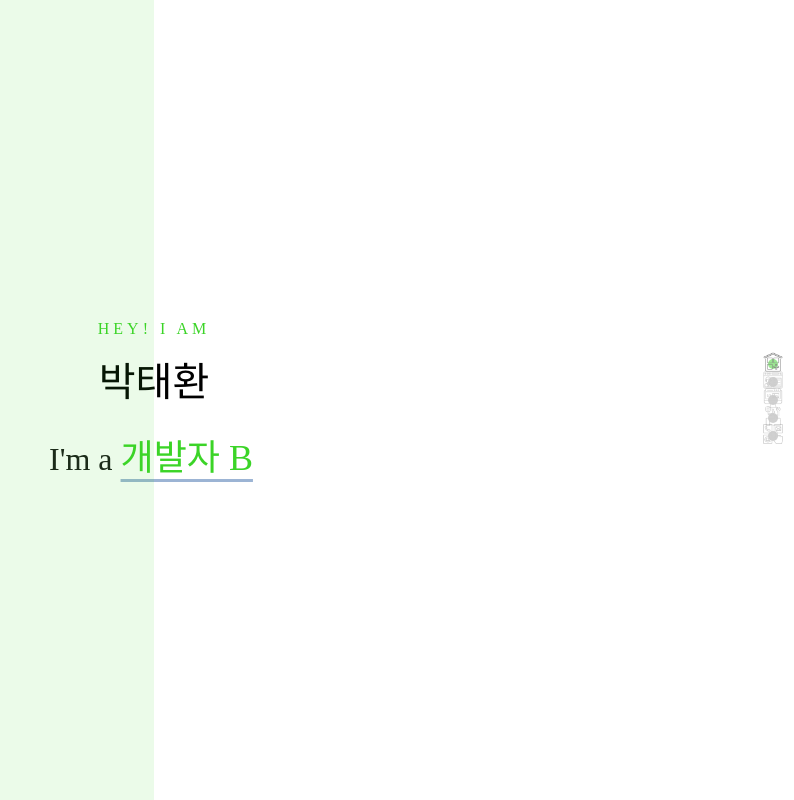
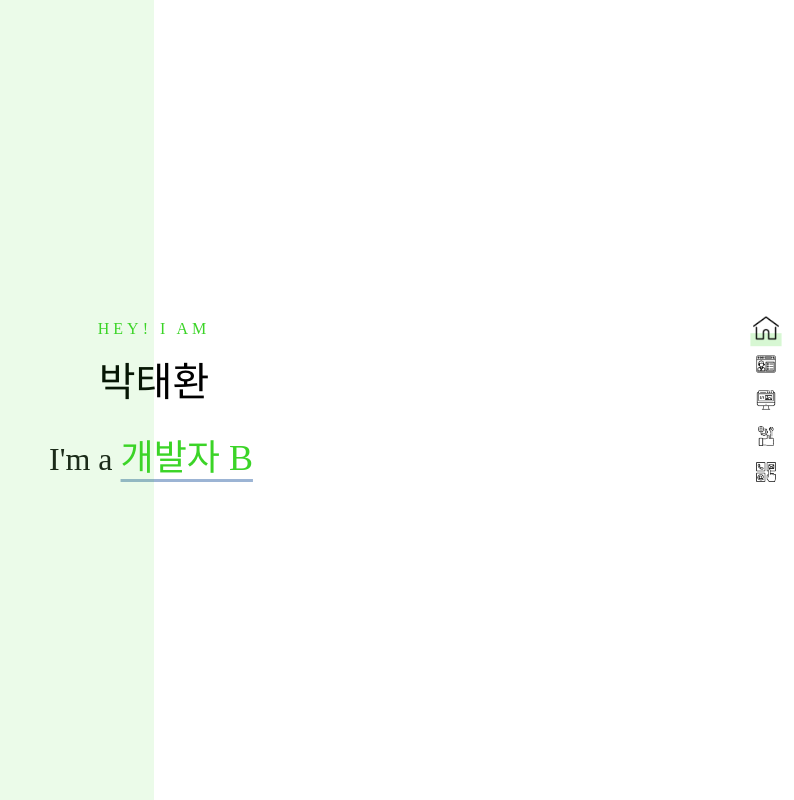
Before and after one commit to pthwan27/pthwan27.github.io, a Next.js app: page / in a window 1280 px wide. Shown: the whole page, without its empty margins (486-1280 px from the left). Built offline with nearby package versions, Linux system fonts and the light colour scheme; a web font is replaced by a local one.

Commit message:
feat : add icon

```diff
--- a/app/_components/dots.tsx
+++ b/app/_components/dots.tsx
@@ -27,9 +27,10 @@ const Dot: React.FC<TDot> = ({ menu, index, currentIdx, onClick }) => {
       className={`dot-item-container ${selected ? "selected" : ""}`}
       onClick={() => onClick(index)}
     >
-      <div className="dot-itme-inner">
+      <span className={`dot-item-inner ${selected ? "selected" : ""}`}>
+        <div className={selected ? "selected" : ""}></div>
         <Image src={`/icons/icon-${menu}.png`} width={20} height={20} alt="" />
-      </div>
+      </span>
     </div>
   );
 };
--- a/app/scss/fullPageScrollContainer/dots.scss
+++ b/app/scss/fullPageScrollContainer/dots.scss
@@ -24,29 +24,40 @@
 }
 
 .dot-item-container {
-  width: 10px;
-  height: 10px;
+  width: 24px;
+  height: 24px;
 
-  margin: 4px 0px;
-
-  background: var(--foreground);
-  opacity: 0.2;
-
-  border-radius: 99px;
+  margin: 6px 0px;
   display: flex;
   justify-content: center;
   align-items: center;
-
-  cursor: pointer;
 }
 .dot-item-container.selected {
-  opacity: 0.5;
-  background: var(--mainColor);
+  transition: transform 0.35s;
+  transform: scale(1.3);
 }
 
 .dot-item-inner {
   position: relative;
-  border-radius: 99px;
-  background: var(--pointColor);
+  display: flex;
+  align-items: center;
+  justify-content: center;
   cursor: pointer;
 }
+.dot-item-inner > img {
+  z-index: 1;
+}
+.dot-item-inner > div {
+  position: absolute;
+  bottom: -4px;
+  background: transparent;
+  transition: background 0.5s ease-in-out;
+}
+
+.dot-item-inner > div.selected {
+  height: 10px;
+  width: 24px;
+
+  background-color: var(--mainColor);
+  opacity: 0.2;
+}
```
Also changed, not shown: public/icons/icon-home.png.
